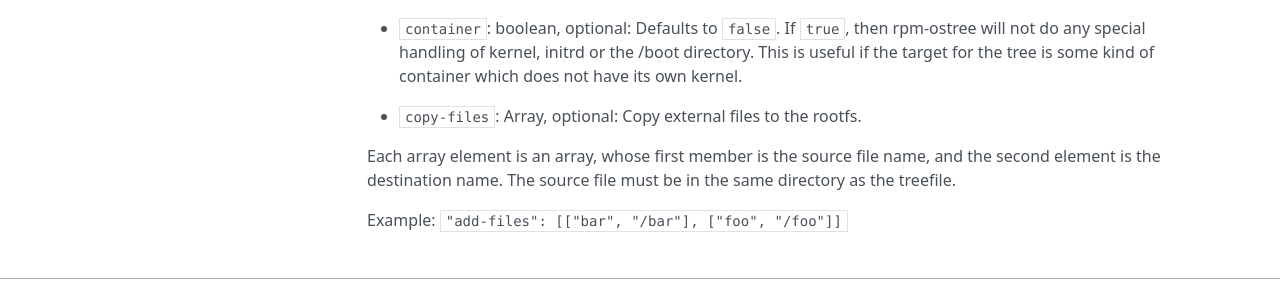
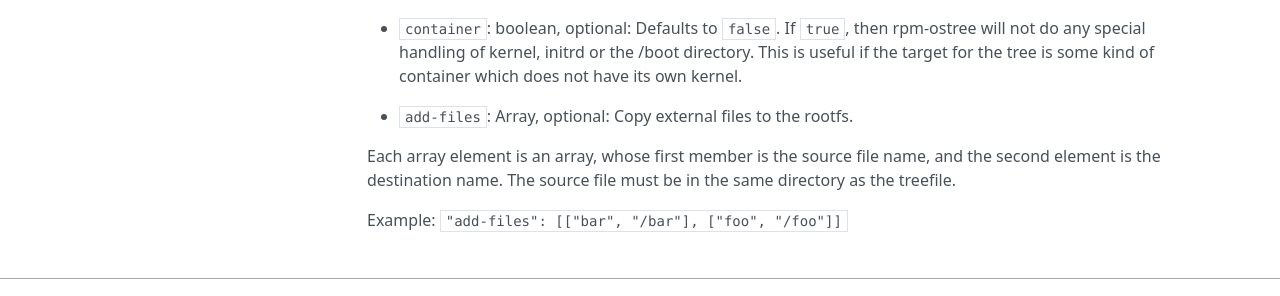
Before and after one commit to coreos/rpm-ostree, an MkDocs documentation site: the page built from docs/manual/treefile.md, in a window 1280 px wide and 900 px high, scrolled down 2573 px. Shown: the part 565-861 px from the top of the window. Built offline with MkDocs 1.6.1, drawn with Linux system fonts in a browser that asks for light colours; nearby versions of some CDN libraries; old or Windows-style settings are respelled for this version of MkDocs.

Commit message:
treefile.md: fix wrong field name copy-files
Closes: #548
Approved by: cgwalters

```diff
--- a/docs/manual/treefile.md
+++ b/docs/manual/treefile.md
@@ -176,7 +176,7 @@ It supports the following parameters:
    /boot directory. This is useful if the target for the tree is some kind
    of container which does not have its own kernel.
 
- * `copy-files`: Array, optional: Copy external files to the rootfs.
+ * `add-files`: Array, optional: Copy external files to the rootfs.
 
    Each array element is an array, whose first member is the source
    file name, and the second element is the destination name.  The
```
